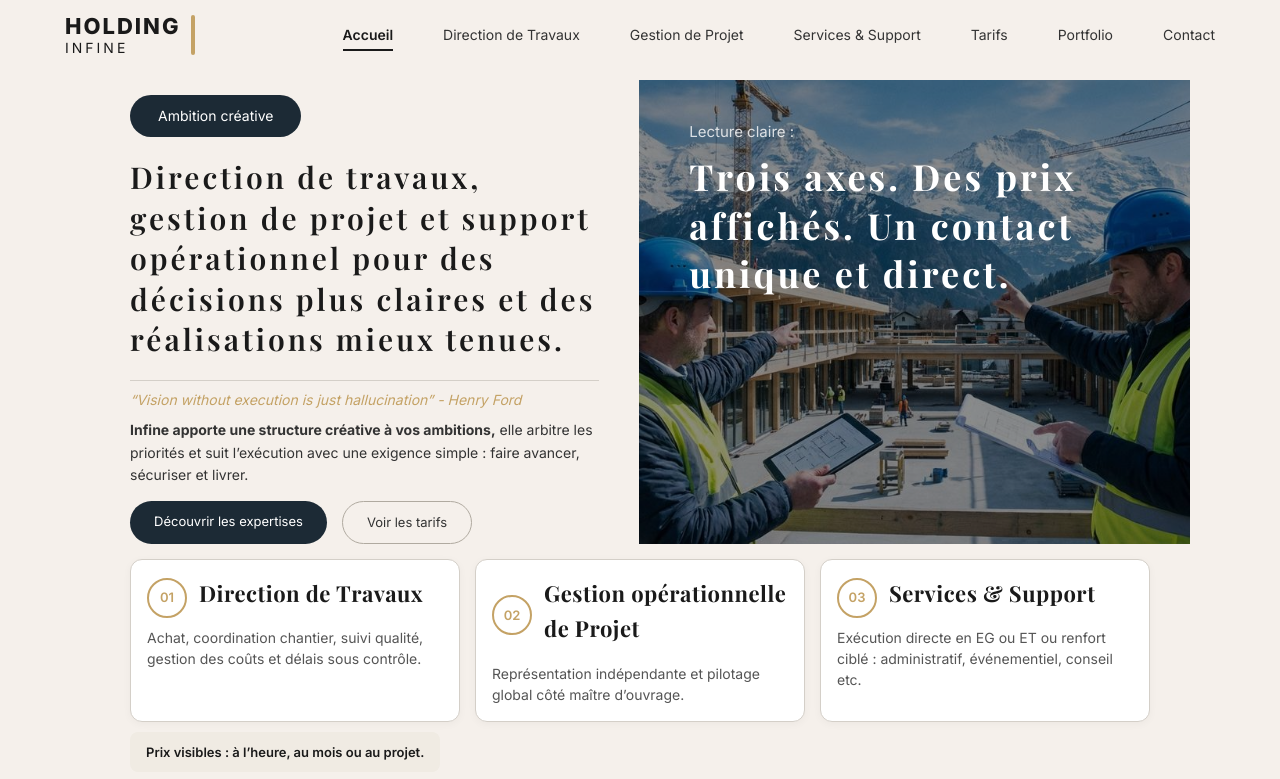
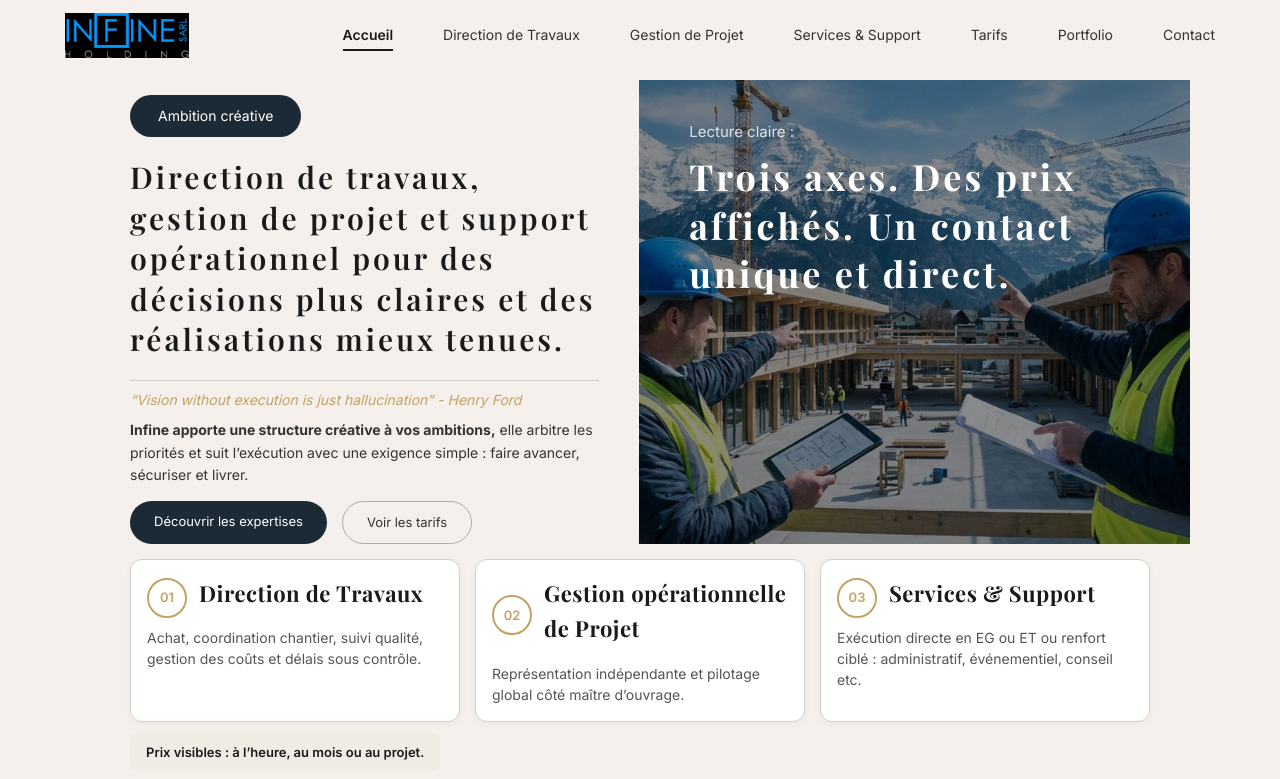
Before and after one commit to 13Rebel13/infine-final, a plain HTML site: page index.html in a window 1280 px wide. Shown: the top 779 px of the page. Drawn offline with nearby package versions, Linux system fonts and the light colour scheme; a web font is replaced by a local one.

Commit message:
Logo image INFINE HOLDING dans la nav

```diff
--- a/index.html
+++ b/index.html
@@ -274,8 +274,7 @@ footer a:hover{color:var(--gold)}
 
 <nav>
   <a class="nav-brand" href="#accueil">
-    <div class="nav-brand-text"><span class="top">HOLDING</span><span class="bot">INFINE</span></div>
-    <div class="nav-brand-bar"></div>
+    <img src="assets/logo.jpg" alt="Infine Holding Sàrl" style="height:45px;width:auto">
   </a>
   <button class="nav-toggle" onclick="this.nextElementSibling.classList.toggle('open')"><span></span><span></span><span></span></button>
   <ul class="nav-links">
```
